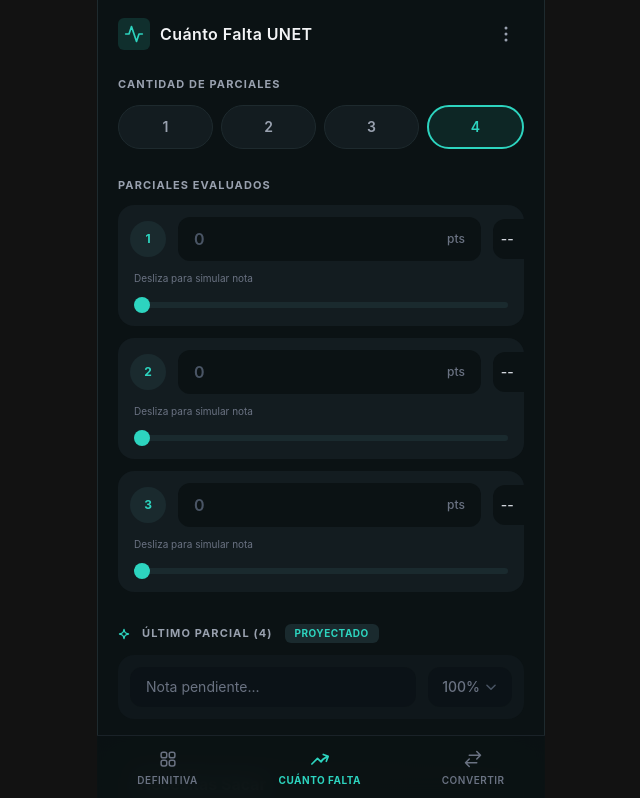
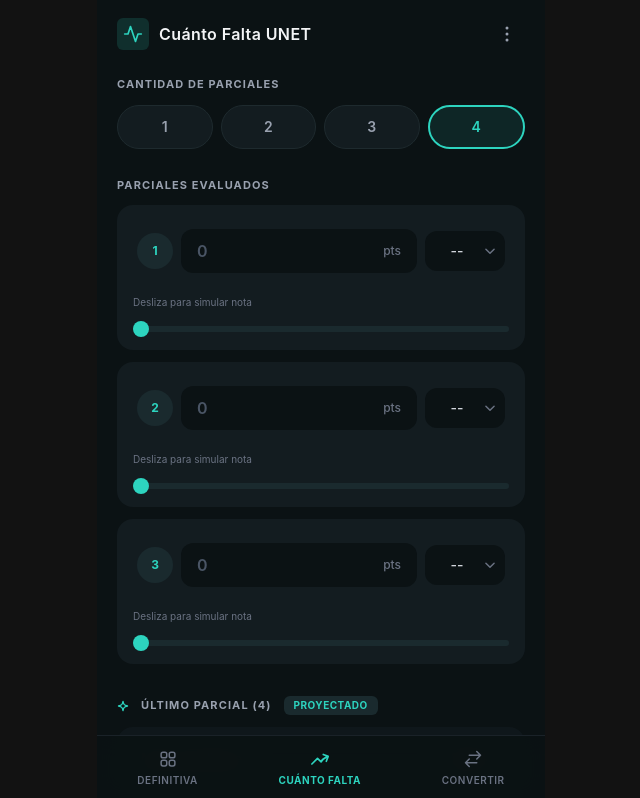
Before and after one commit to adri4nza/cuanto-falta-unet, a React (Vite) app: page / in a window 1280 px wide. Shown: the top 798 px of the page, without its empty margins (319-959 px from the left). Built offline with nearby package versions, Linux system fonts and the light colour scheme.

Commit message:
Improve the design of the App, CompletedPartials, and PredictedPartial components by adjusting margins, padding, and CSS classes for better presentation and usability.

```diff
--- a/src/App.tsx
+++ b/src/App.tsx
@@ -12,7 +12,7 @@
   const [currentTab, setCurrentTab] = useState<Tab>('cuanto-falta')
 
   return (
-    <div className="mx-auto flex min-h-dvh w-full max-w-md flex-col overflow-x-hidden bg-[#0b1214] font-sans text-white sm:border-x sm:border-[#1e2a2e]">
+    <div className="relative mx-auto flex min-h-dvh w-full max-w-md flex-col overflow-hidden bg-[#0b1214] font-sans text-white">
       <Header />
 
       {currentTab === 'definitiva' && <DefinitivaScreen />}
--- a/src/components/CompletedPartials.tsx
+++ b/src/components/CompletedPartials.tsx
@@ -88,25 +88,25 @@
               key={item.id}
               className="rounded-2xl bg-[#131c20] px-3 py-3"
             >
-              <div className="flex items-center gap-3">
+              <div className="flex items-center gap-2 px-2 py-3">
                 <span className="flex h-9 w-9 shrink-0 items-center justify-center rounded-full bg-[#1a2a2e] text-xs font-bold text-[#2dd4bf]">
                   {item.id}
                 </span>
 
-                <div className="flex flex-1 items-center rounded-xl bg-[#0b1214] px-4 py-2.5">
+                <div className="flex flex-1 min-w-0 items-center rounded-xl bg-[#0b1214] px-2 py-2.5 sm:px-4">
                   <input
                     type="number"
                     inputMode="decimal"
                     value={item.grade}
                     onChange={(event) => handleGradeChange(item.id, event.target.value)}
                     placeholder="0"
-                    className="flex-1 bg-transparent text-base font-semibold text-white outline-none placeholder:text-gray-600 [appearance:textfield] [&::-webkit-inner-spin-button]:appearance-none [&::-webkit-outer-spin-button]:appearance-none"
+                    className="min-w-0 w-full flex-1 bg-transparent text-base font-semibold text-white outline-none placeholder:text-gray-600 [appearance:textfield] [&::-webkit-inner-spin-button]:appearance-none [&::-webkit-outer-spin-button]:appearance-none"
                   />
                   <span className="text-xs font-medium text-gray-500">pts</span>
                 </div>
 
                 {isCustomWeight ? (
-                  <div className="relative flex w-16 shrink-0 items-center rounded-xl bg-[#0b1214] px-1 py-2.5 sm:w-20 sm:px-2">
+                  <div className="relative flex w-16 shrink-0 items-center rounded-xl bg-[#0b1214] px-1 py-2.5 sm:w-20">
                     <input
                       type="number"
                       inputMode="decimal"
@@ -115,14 +115,14 @@
                         handleCustomWeightChange(item.id, event.target.value)
                       }
                       placeholder="0"
-                      className="w-full bg-transparent pr-5 text-sm font-medium text-gray-300 outline-none placeholder:text-gray-600 [appearance:textfield] [&::-webkit-inner-spin-button]:appearance-none [&::-webkit-outer-spin-button]:appearance-none"
+                      className="w-full bg-transparent pr-5 text-center text-sm font-medium text-gray-300 outline-none placeholder:text-gray-600 [appearance:textfield] [&::-webkit-inner-spin-button]:appearance-none [&::-webkit-outer-spin-button]:appearance-none"
                     />
                     <span className="pointer-events-none absolute right-2 text-xs text-gray-500">
                       %
                     </span>
                   </div>
                 ) : (
-                  <div className="relative flex w-16 shrink-0 items-center rounded-xl bg-[#0b1214] px-1 py-2.5 sm:w-20 sm:px-2">
+                  <div className="relative flex w-16 shrink-0 items-center rounded-xl bg-[#0b1214] px-1 py-2.5 sm:w-20">
                     <select
                       value={item.weight}
                       onChange={(event) => {
@@ -134,7 +134,7 @@
 
                         disableCustomWeight(item.id, value)
                       }}
-                      className="w-full appearance-none bg-transparent pr-5 text-sm font-medium text-gray-300 outline-none"
+                      className="w-full appearance-none bg-transparent pr-4 text-center text-sm font-medium text-gray-300 outline-none"
                     >
                       <option value="" className="bg-[#0b1214] text-gray-500">
                         --
--- a/src/components/PredictedPartial.tsx
+++ b/src/components/PredictedPartial.tsx
@@ -34,12 +34,12 @@
         </span>
       </div>
 
-      <div className="flex items-center gap-3 rounded-2xl bg-[#131c20]/60 px-3 py-3">
-        <div className="flex flex-1 items-center rounded-xl bg-[#0b1214]/60 px-4 py-2.5">
-          <span className="text-sm text-gray-500">Nota pendiente...</span>
+      <div className="flex items-center gap-2 rounded-2xl bg-[#131c20]/60 px-2 py-3">
+        <div className="flex flex-1 min-w-0 items-center rounded-xl bg-[#0b1214]/60 px-2 py-2.5 sm:px-4">
+          <span className="truncate text-sm text-gray-500">Nota pendiente...</span>
         </div>
 
-        <div className="flex items-center gap-1 rounded-xl bg-[#0b1214]/60 px-3.5 py-2.5">
+        <div className="flex shrink-0 items-center gap-1 rounded-xl bg-[#0b1214]/60 px-2.5 py-2.5">
           <span className="text-sm font-medium text-gray-500">
             {remainingWeight}%
           </span>
```
